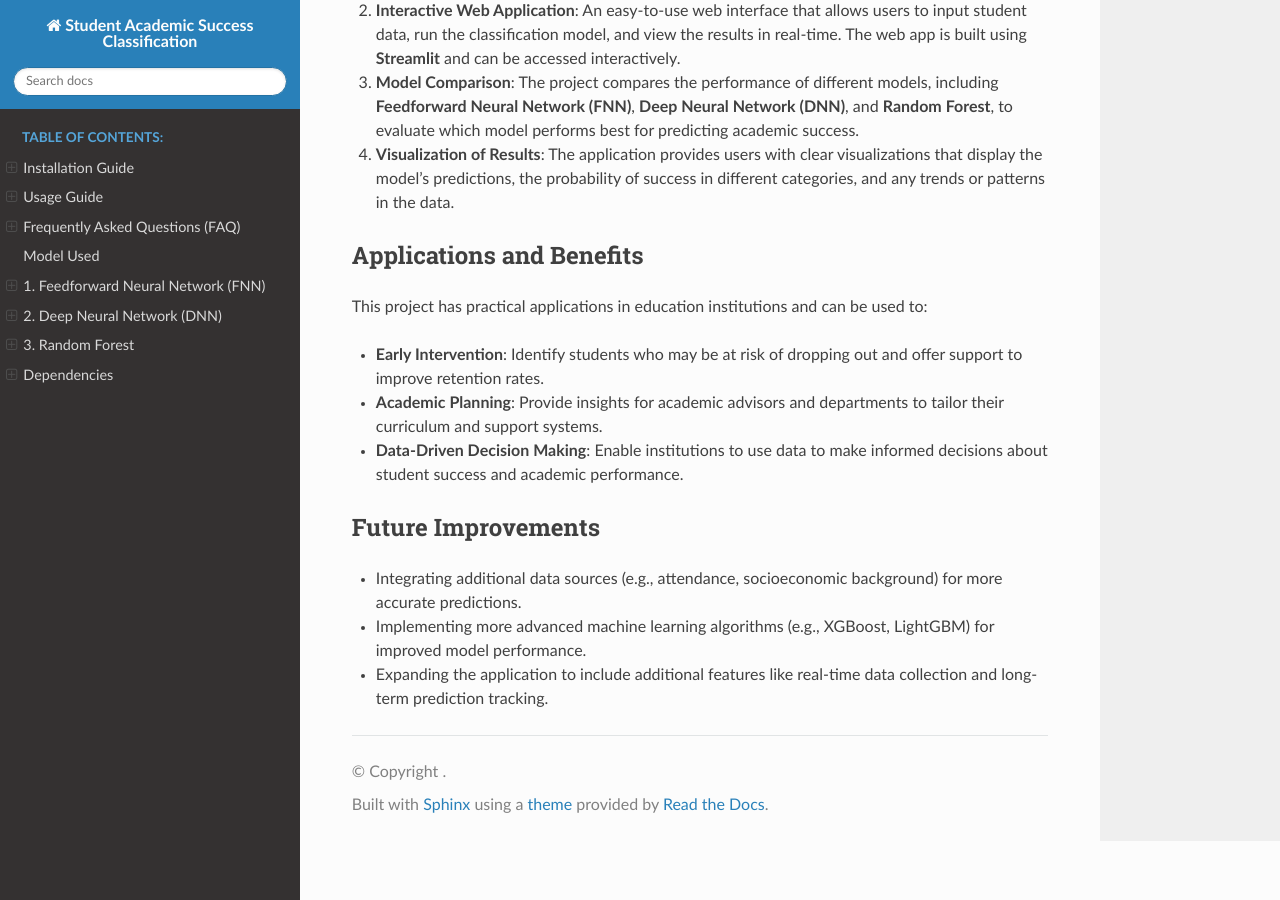
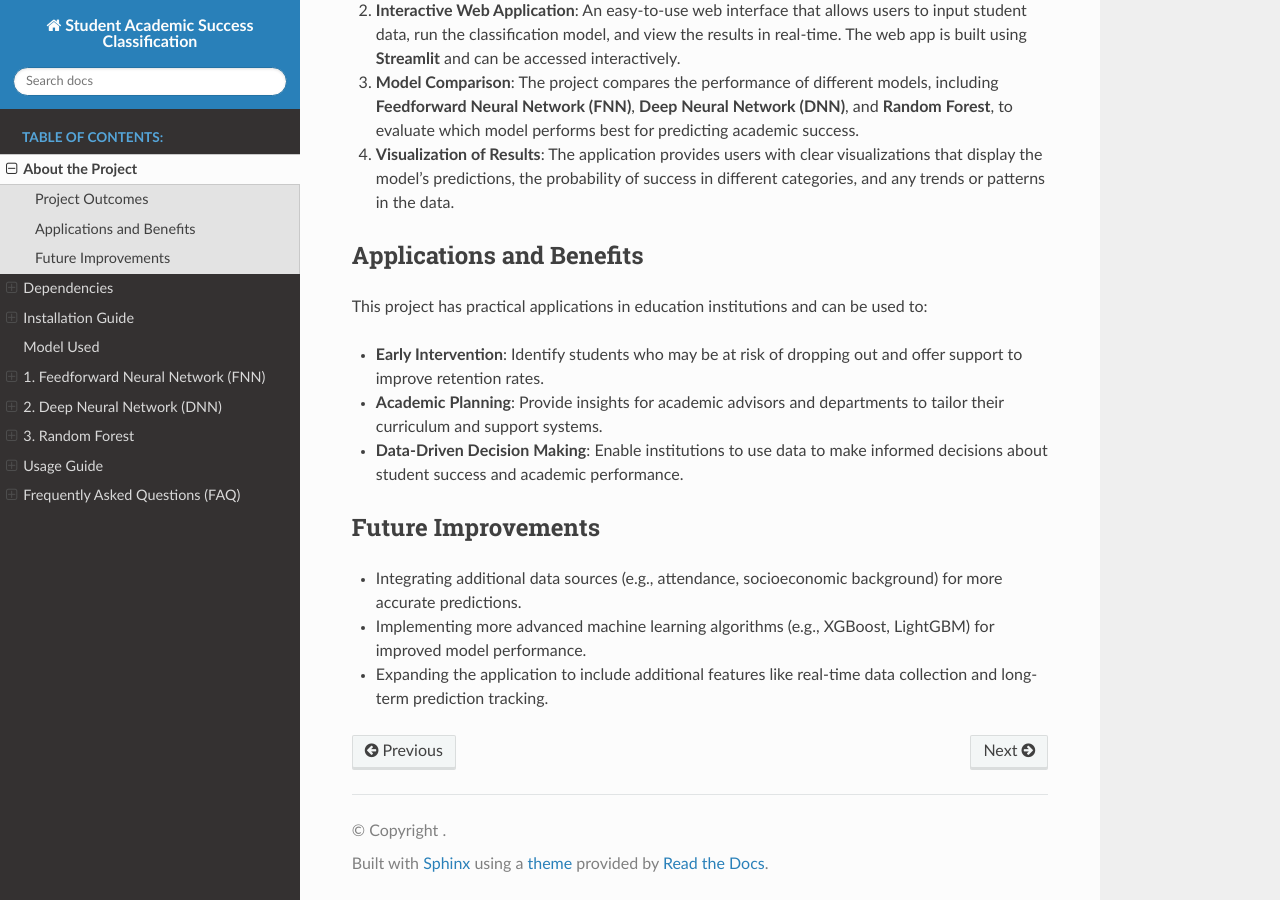
Before and after one commit to Gito0303/Student-Academic-Success-Classification, a Sphinx documentation site: the page built from Docs/about_project.rst, in a window 1280 px wide and 900 px high, scrolled down 745 px. Built offline with Sphinx 7.4.7 and the Read the Docs theme 3.1.0, drawn with Linux system fonts in a browser that asks for light colours.

Commit message:
Update index.rst

```diff
--- a/Docs/index.rst
+++ b/Docs/index.rst
@@ -9,8 +9,9 @@ Contents:
    :maxdepth: 2
    :caption: Table of Contents:
 
+   about_project.rst
+   dependencies.rst
    installation.rst
+   model.rst
    usage.rst
    faq.rst
-   model.rst
-   dependencies.rst
```
